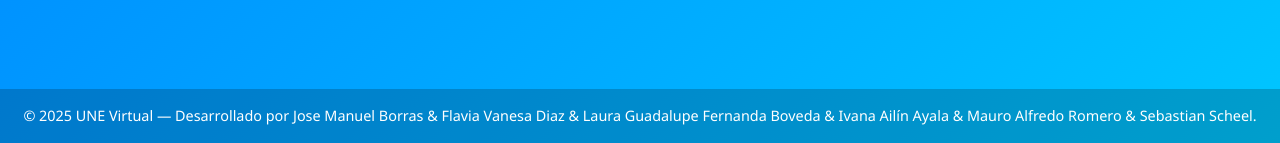
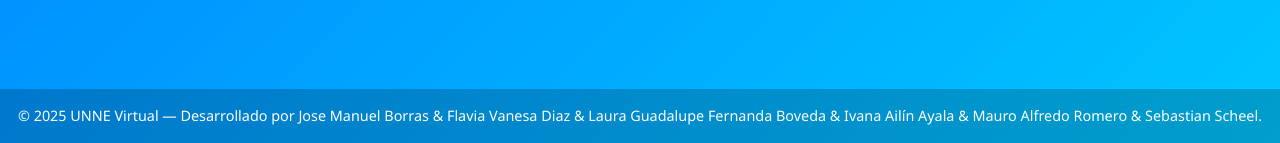
Before and after one commit to josemanuelborras/tui-proyectoFinal, a Django app: page / in a window 1280 px wide. Shown: the part 657-800 px from the top of the page. Run offline with Django 5.2, Linux system fonts and the light colour scheme.

Commit message:
mejoras2

```diff
--- a/index/templates/index.html
+++ b/index/templates/index.html
@@ -72,7 +72,7 @@
     </main>
 
     <footer>
-        © 2025 UNE Virtual — Desarrollado por Jose Manuel Borras & Flavia Vanesa Diaz &
+        © 2025 UNNE Virtual — Desarrollado por Jose Manuel Borras & Flavia Vanesa Diaz &
           Laura Guadalupe Fernanda Boveda & Ivana Ailín Ayala & Mauro Alfredo Romero &
           Sebastian Scheel.
     </footer>
```
